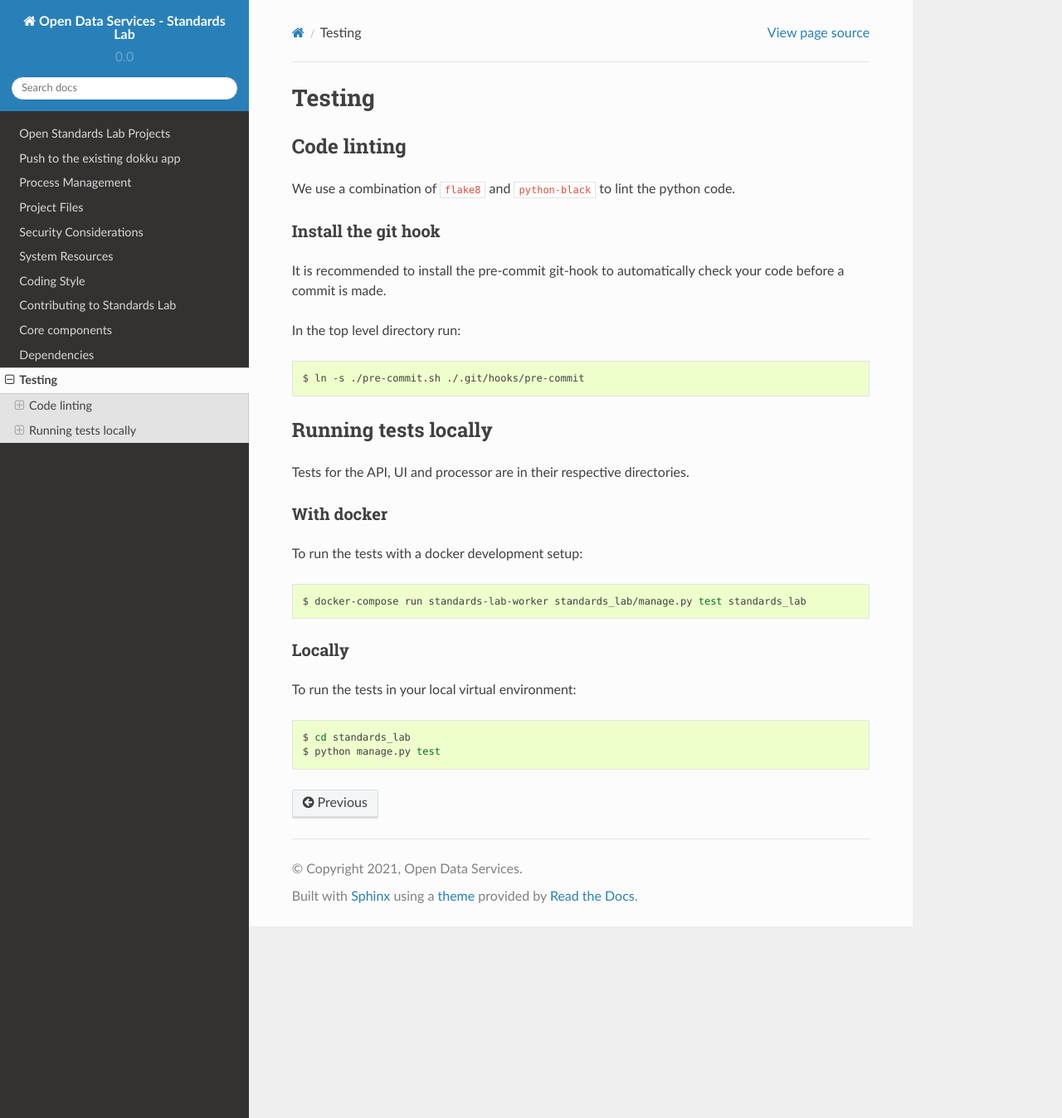
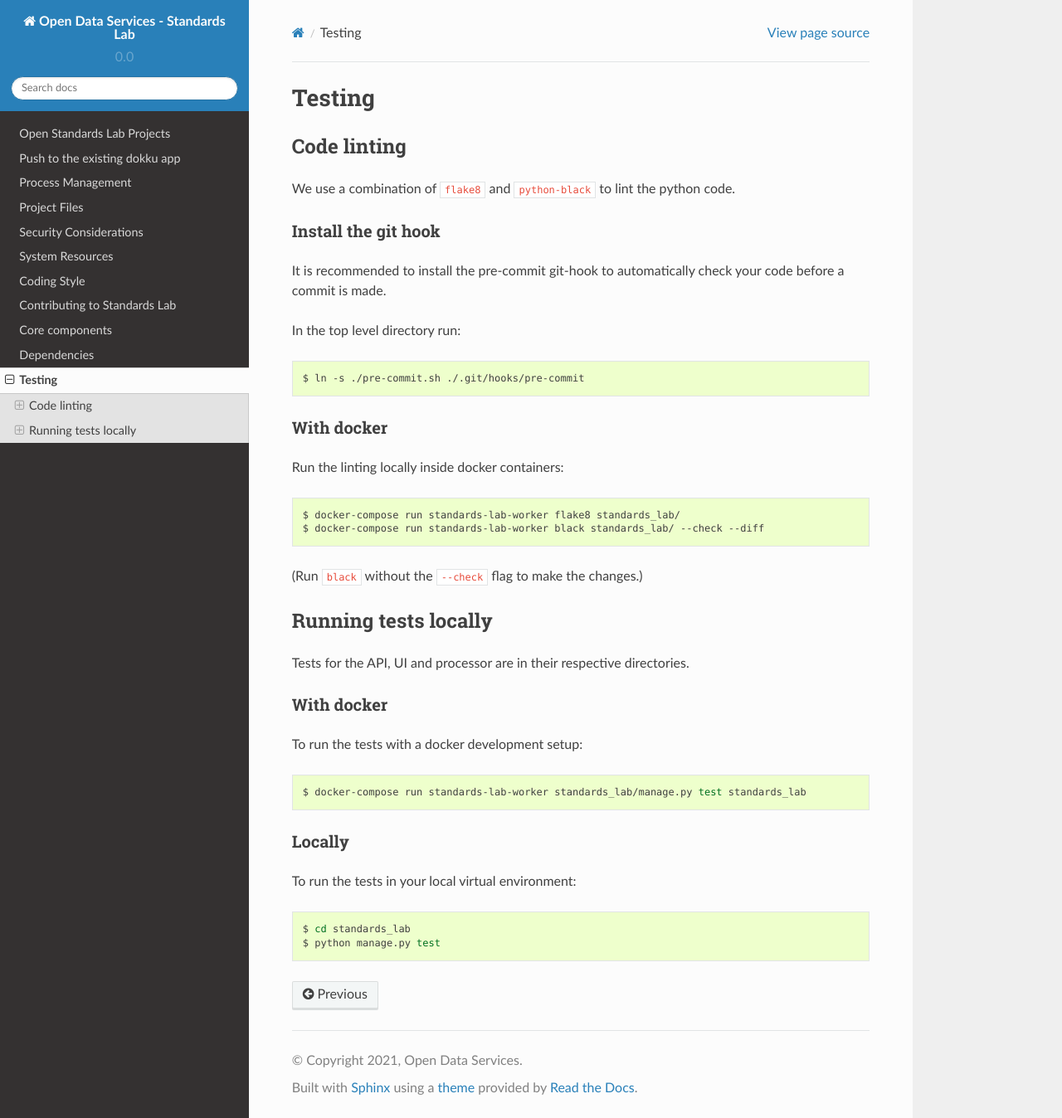
Before and after one commit to OpenDataServices/standards-lab, a Sphinx documentation site: the page built from docs/developer/tests.md, in a window 1280 px wide and 1348 px high. Shown: the whole window at 83% size. Built offline with Sphinx 7.4.7 and the Read the Docs theme 2.0.0, drawn with Linux system fonts in a browser that asks for light colours; pages that are not in the unit, such as notebooks, are missing from menus.

````diff
--- a/docs/developer/tests.md
+++ b/docs/developer/tests.md
@@ -13,6 +13,17 @@ In the top level directory run:
 ```bash
 $ ln -s ./pre-commit.sh ./.git/hooks/pre-commit
 ```
+
+### With docker
+
+Run the linting locally inside docker containers:
+
+```bash
+$ docker-compose run standards-lab-worker flake8 standards_lab/
+$ docker-compose run standards-lab-worker black standards_lab/ --check --diff
+```
+
+(Run `black` without the `--check` flag to make the changes.)
 
 ## Running tests locally
 
````
Also changed, not shown: 2 other files.
